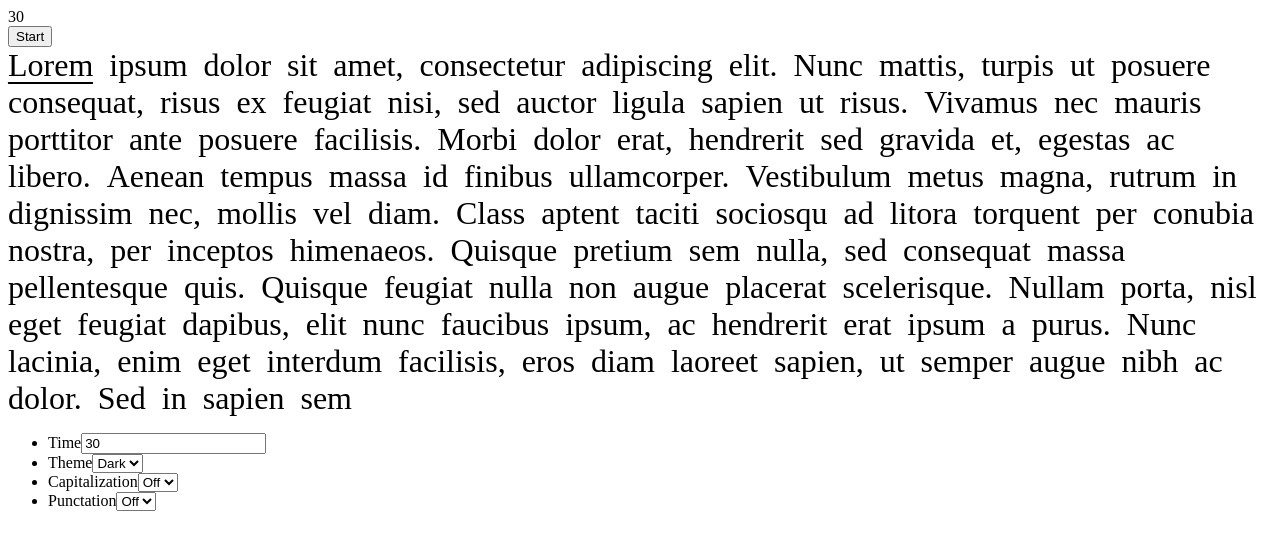
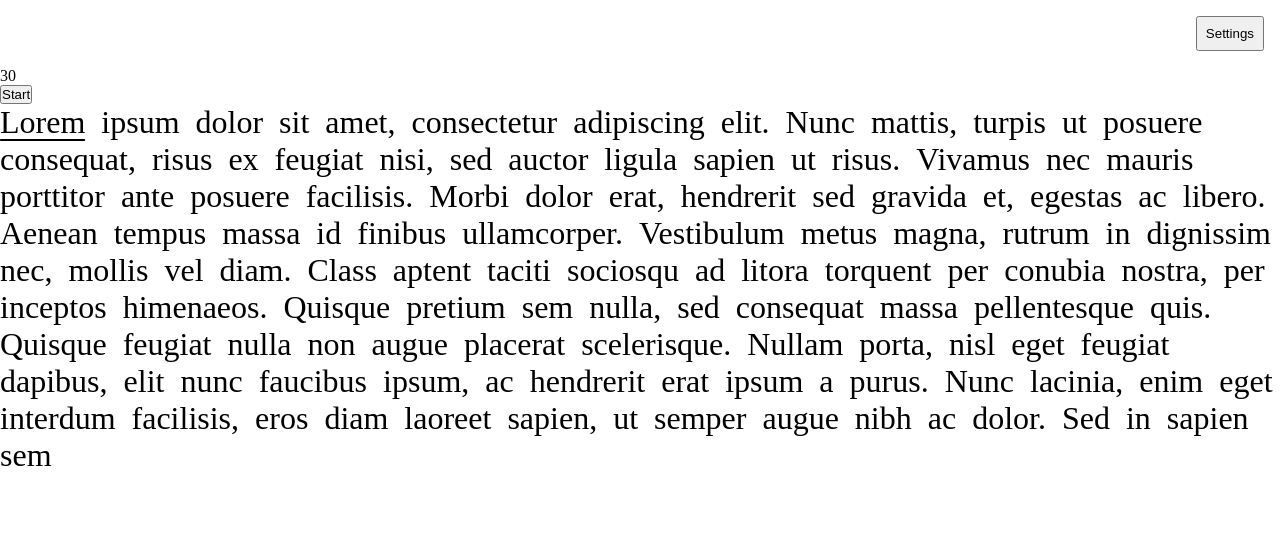
Before and after one commit to LukeEades/typing_test, a Preact app: page / in a window 1280 px wide. Shown: the top 550 px of the page. Built offline with nearby package versions, Linux system fonts and the light colour scheme.

Commit message:
added theming

```diff
--- a/package.json
+++ b/package.json
@@ -9,6 +9,7 @@
     "preview": "vite preview"
   },
   "dependencies": {
+    "@faker-js/faker": "^9.8.0",
     "classnames": "^2.5.1",
     "preact": "^10.26.5"
   },
--- a/src/app.jsx
+++ b/src/app.jsx
@@ -2,6 +2,12 @@ import "./stylesheets/style.css"
 import classNames from "classnames"
 import { useState, useEffect } from "preact/hooks"
 import useTimer from "./hooks/useTimer"
+import { Faker, en } from "@faker-js/faker"
+import Settings from "./components/Settings"
+
+const faker = new Faker({
+  locale: [en],
+})
 
 const sampleWords =
   "Lorem ipsum dolor sit amet, consectetur adipiscing elit. Nunc mattis, turpis ut posuere consequat, risus ex feugiat nisi, sed auctor ligula sapien ut risus. Vivamus nec mauris porttitor ante posuere facilisis. Morbi dolor erat, hendrerit sed gravida et, egestas ac libero. Aenean tempus massa id finibus ullamcorper. Vestibulum metus magna, rutrum in dignissim nec, mollis vel diam. Class aptent taciti sociosqu ad litora torquent per conubia nostra, per inceptos himenaeos. Quisque pretium sem nulla, sed consequat massa pellentesque quis. Quisque feugiat nulla non augue placerat scelerisque. Nullam porta, nisl eget feugiat dapibus, elit nunc faucibus ipsum, ac hendrerit erat ipsum a purus. Nunc lacinia, enim eget interdum facilisis, eros diam laoreet sapien, ut semper augue nibh ac dolor. Sed in sapien sem"
@@ -13,11 +19,13 @@ const loadSettings = () => {
   }
   return {
     time: 30,
-    theme: "dark",
+    theme: "auto",
     capitalization: false,
     punctuation: false,
   }
 }
+
+const root = document.getElementById("app")
 
 const App = () => {
   const [settings, setSettings] = useState(loadSettings())
@@ -25,87 +33,21 @@ const App = () => {
     setSettings(newSettings)
     localStorage.setItem("settings", JSON.stringify(newSettings))
   }
+  useEffect(() => {
+    root.classList.remove("theme--dark")
+    root.classList.remove("theme--light")
+    root.classList.remove("theme--auto")
+    root.classList.add(`theme--${settings.theme}`)
+  }, [settings])
   return (
     <>
       <header></header>
       <main>
+        <Settings settings={settings} setSettings={saveSettings} />
         <Test settings={settings} />
-        <Settings settings={settings} setSettings={saveSettings} />
       </main>
       <footer></footer>
     </>
-  )
-}
-
-const Settings = ({ settings, setSettings }) => {
-  return (
-    <div>
-      <ul>
-        <li>
-          <span>Time</span>
-          <input
-            type="number"
-            aria-label="timer-value"
-            value={settings.time}
-            onInput={e => {
-              setSettings({
-                ...settings,
-                time: e.target.value,
-              })
-            }}
-          />
-        </li>
-        <li>
-          <span>Theme</span>
-          <select
-            name="theme"
-            onInput={e => {
-              setSettings({
-                ...settings,
-                theme: e.target.value,
-              })
-            }}
-            value={settings.theme}
-          >
-            <option value="dark">Dark</option>
-            <option value="light">Light</option>
-          </select>
-        </li>
-        <li>
-          <span>Capitalization</span>
-          <select
-            name="capitalization"
-            onInput={e => {
-              setSettings({
-                ...settings,
-                capitalization: e.target.value,
-              })
-            }}
-            value={settings.capitalization}
-          >
-            <option value={false}>Off</option>
-            <option value={true}>On</option>
-          </select>
-        </li>
-        <li>
-          <span>Punctation</span>
-          <span>{settings.punctuation}</span>
-          <select
-            name="punctuation"
-            onInput={e => {
-              setSettings({
-                ...settings,
-                punctuation: e.target.value,
-              })
-            }}
-            value={settings.punctuation}
-          >
-            <option value={false}>Off</option>
-            <option value={true}>On</option>
-          </select>
-        </li>
-      </ul>
-    </div>
   )
 }
 
@@ -117,7 +59,7 @@ const Test = ({ settings }) => {
   const [started, setStarted] = useState(false)
   useEffect(() => {
     timer.setLimit(settings.time)
-  }, [settings.time])
+  }, [settings])
   return (
     <div>
       <div>{timer.time}</div>
@@ -135,7 +77,7 @@ const Test = ({ settings }) => {
           Start
         </button>
       )}
-      {!timer.expired && (
+      {!timer.expired && !timer.started && (
         <TestWords
           paused={timer.paused}
           setFinalMistakes={setFinalMistakes}
@@ -166,9 +108,14 @@ const TestWords = ({
   setMistyped,
   setTotalTyped,
 }) => {
-  const [words, setWords] = useState(sampleWords.split(" "))
   const [bufferedWords, setBufferedWords] = useState([])
   const [buffer, setBuffer] = useState("")
+  const [words, setWords] = useState(sampleWords.split(" "))
+  const addWords = () => {
+    let newWords = faker.word.words(50).split(" ")
+    console.log(newWords)
+    setWords(words.concat(newWords))
+  }
   useEffect(() => {
     if (paused) return
     const getInput = e => {
--- /dev/null
+++ b/src/components/Settings.jsx
@@ -0,0 +1,88 @@
+import { useState } from "preact/hooks"
+import classNames from "classnames"
+const Settings = ({ settings, setSettings }) => {
+  const [open, setOpen] = useState(false)
+  const settingsClass = classNames({
+    settings: true,
+    "settings--open": open,
+  })
+  return (
+    <>
+      <button
+        className="settings-button"
+        aria-label="settings-button"
+        onClick={() => setOpen(!open)}
+      >
+        Settings
+      </button>
+      <div className={settingsClass}>
+        <ul>
+          <li>
+            <span>Time</span>
+            <input
+              type="number"
+              aria-label="timer-value"
+              value={settings.time}
+              onInput={e => {
+                setSettings({
+                  ...settings,
+                  time: e.target.value,
+                })
+              }}
+            />
+          </li>
+          <li>
+            <span>Theme</span>
+            <select
+              name="theme"
+              onInput={e => {
+                setSettings({
+                  ...settings,
+                  theme: e.target.value,
+                })
+              }}
+              value={settings.theme}
+            >
+              <option value="dark">Dark</option>
+              <option value="light">Light</option>
+              <option value="auto">Auto</option>
+            </select>
+          </li>
+          <li>
+            <span>Capitalization</span>
+            <select
+              name="capitalization"
+              onInput={e => {
+                setSettings({
+                  ...settings,
+                  capitalization: e.target.value,
+                })
+              }}
+              value={settings.capitalization}
+            >
+              <option value={false}>Off</option>
+              <option value={true}>On</option>
+            </select>
+          </li>
+          <li>
+            <span>Punctation</span>
+            <select
+              name="punctuation"
+              onInput={e => {
+                setSettings({
+                  ...settings,
+                  punctuation: e.target.value,
+                })
+              }}
+              value={settings.punctuation}
+            >
+              <option value={false}>Off</option>
+              <option value={true}>On</option>
+            </select>
+          </li>
+        </ul>
+      </div>
+    </>
+  )
+}
+export default Settings
--- a/src/hooks/useTimer.jsx
+++ b/src/hooks/useTimer.jsx
@@ -2,7 +2,7 @@ import { useState, useEffect } from "preact/hooks"
 
 const useTimer = (initialTime, onFinish) => {
   const [timerLimit, setTimerLimit] = useState(initialTime)
-  const [time, setTime] = useState(initialTime)
+  const [time, setTime] = useState(timerLimit)
   const [paused, setPaused] = useState(true)
   const [expired, setExpired] = useState(false)
   useEffect(() => {
@@ -34,7 +34,7 @@ const useTimer = (initialTime, onFinish) => {
     paused ? play() : pause()
   }
   const reset = () => {
-    setTime(initialTime)
+    setTime(timerLimit)
     setExpired(false)
     setPaused(true)
   }
@@ -51,7 +51,7 @@ const useTimer = (initialTime, onFinish) => {
     paused,
     reset,
     expired,
-    duration: initialTime,
+    duration: timerLimit,
     setLimit,
   }
 }
--- a/src/stylesheets/style.css
+++ b/src/stylesheets/style.css
@@ -1,3 +1,4 @@
+@import url("./theme.css");
 .letter--correct {
   color: var(--color-correct);
 }
@@ -40,3 +41,27 @@
 .word:is(.word--incorrect):not(.word--current)::after {
   background-color: var(--color-incorrect);
 }
+.settings {
+  display: none;
+  position: absolute;
+  width: 100%;
+  height: 100%;
+  left: 0;
+  top: 0;
+  z-index: 2;
+}
+.settings--open {
+  display: flex;
+}
+.settings-button {
+  position: relative;
+  z-index: 3;
+  padding: 0.5rem;
+  margin: 1rem;
+  align-self: flex-end;
+}
+main {
+  display: flex;
+  flex-direction: column;
+  align-items: center;
+}
--- /dev/null
+++ b/src/stylesheets/theme.css
@@ -0,0 +1,27 @@
+*,
+*::before,
+*::after {
+  box-sizing: border-box;
+  padding: 0;
+  margin: 0;
+}
+:root {
+  --color-primary: #0e121b;
+  --color-secondary: #f2f3f8;
+  --color-correct: #5368a2;
+  --color-incorrect: #c5445e;
+}
+:root.theme--dark {
+  --color-primary: #0e121b;
+  --color-secondary: #f2f3f8;
+}
+:root.theme--light {
+  --color-primary: #f2f3f8;
+  --color-secondary: #0e121b;
+}
+@media (prefers-color-scheme: light) {
+  :root {
+    --color-primary: #f2f3f8;
+    --color-secondary: #0e121b;
+  }
+}
```
Also changed, not shown: 1 other file (tests, documents, lock files or other folders).
